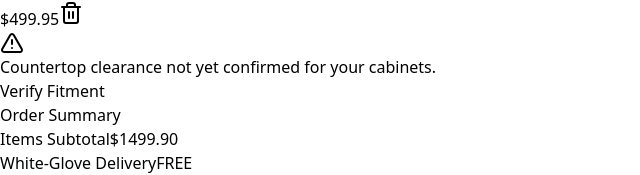
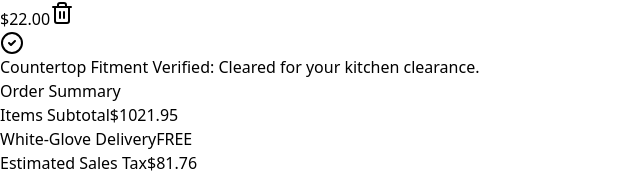
Before and after one commit to dipeshsingh2012/cart-ui, a React (Vite) app: page / in a window 1280 px wide. Shown: the part 953-1128 px from the top of the page, without its empty margins (0-640 px from the left). Built offline with nearby package versions, Linux system fonts and the light colour scheme; no server answers.

Commit message:
feat: align with Hiljhil Cafe and Roastery (hiljhil.cafe) brand & catalog

```diff
--- a/src/api.ts
+++ b/src/api.ts
@@ -16,7 +16,7 @@ export async function fetchCart(cartId?: string): Promise<CartData> {
   }
 
   return {
-    id: cartId || 'cart_demo_sample',
+    id: cartId || 'cart_demo_session',
     version: 1,
     line_items: [
       {
@@ -34,19 +34,19 @@ export async function fetchCart(cartId?: string): Promise<CartData> {
       },
       {
         id: 'li_sample_2',
-        product_id: 'prod_vitamix_5200',
-        name: '5200 Professional Blender',
+        product_id: 'prod_hiljhil_guji',
+        name: 'Ethiopian Guji Single Origin (250g)',
         quantity: 1,
-        price_cents: 49995,
-        total_price_cents: 49995,
+        price_cents: 2200,
+        total_price_cents: 2200,
         currency_code: 'USD',
-        brand: 'Vitamix',
-        image_url: 'https://images.unsplash.com/photo-1570222094114-d054a817e56b?w=600&auto=format&fit=crop&q=80',
-        dimensions_summary: '22.2 × 52.0 × 18.5 cm',
-        fitment_verified: false,
+        brand: 'Hiljhil Roasters',
+        image_url: 'https://images.unsplash.com/photo-1587734195503-904fca47e0e9?w=600&auto=format&fit=crop&q=80',
+        dimensions_summary: 'Whole Bean Roast',
+        fitment_verified: true,
       },
     ],
-    total_price_cents: 149990,
+    total_price_cents: 102195,
     currency_code: 'USD',
     total_items_count: 2,
   };
```
